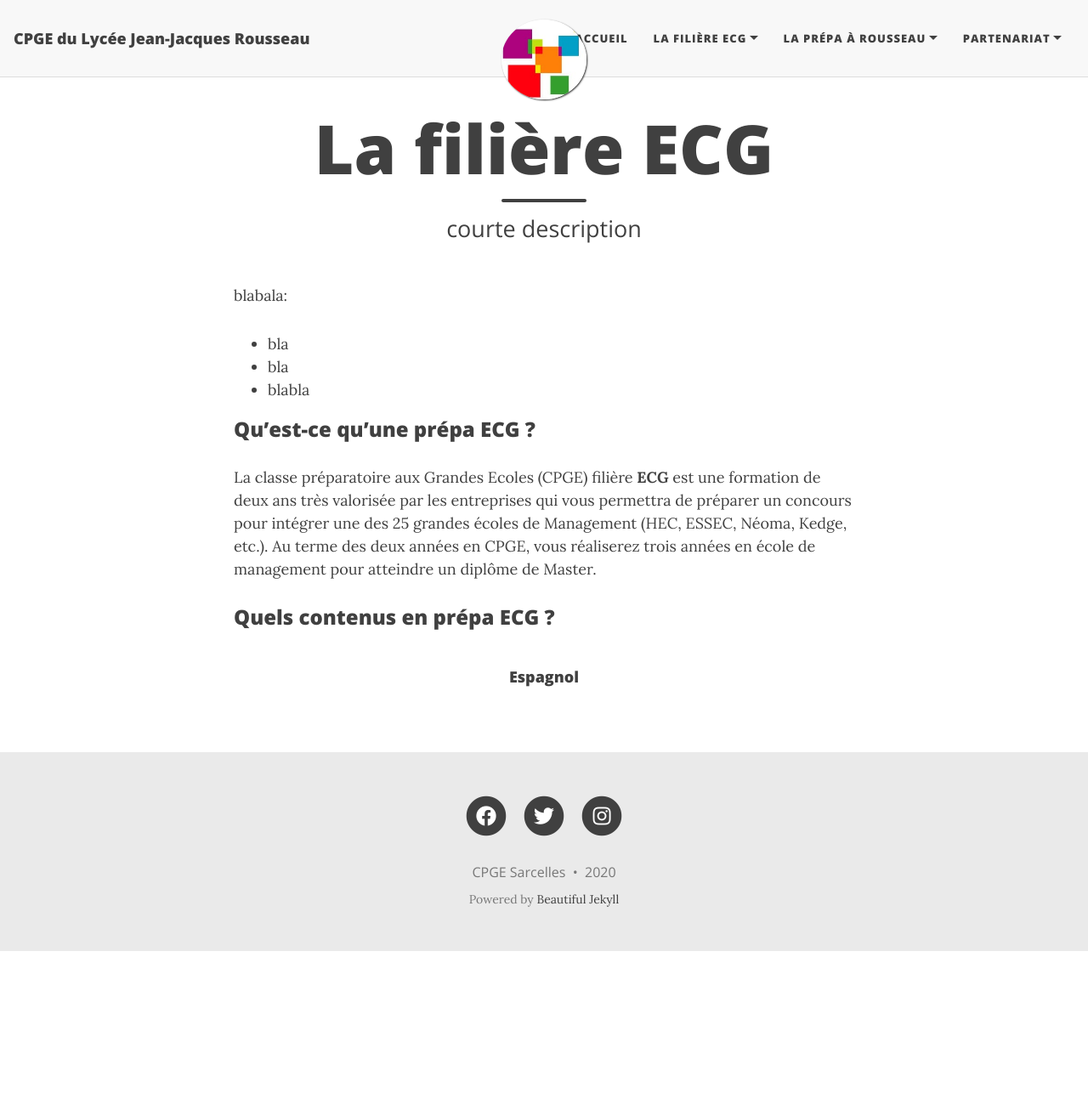
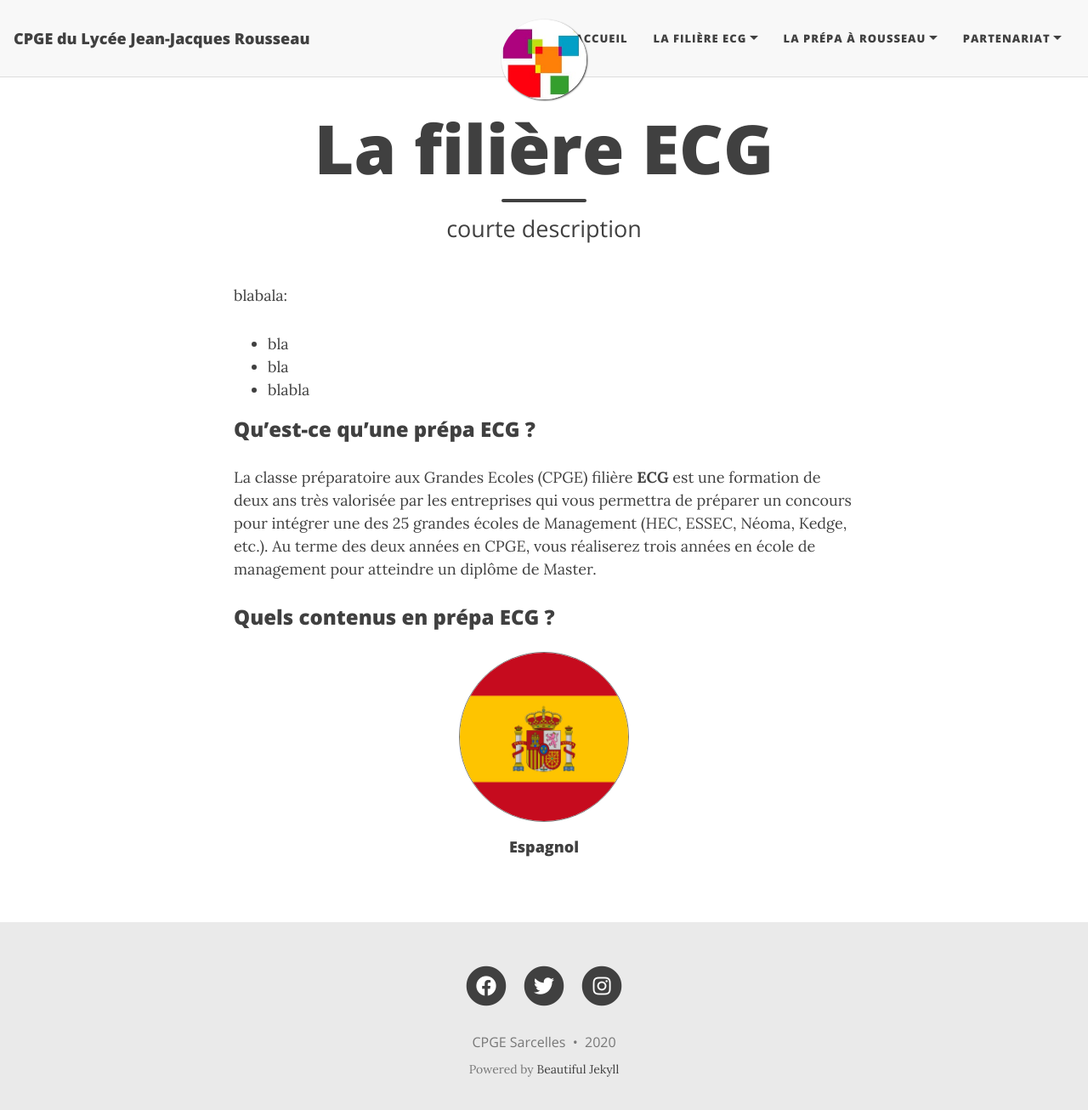
Before and after one commit to cpgesarcelles/cpgesarcelles.github.io, a Jekyll site: the page built from filiere.md, in a window 1280 px wide and 1319 px high. Shown: the top 1306 px of the window at 85% size. Built offline with Jekyll 4.4.1, drawn with Linux system fonts in a browser that asks for light colours; nearby versions of some CDN libraries.

Commit message:
Update filiere.md

```diff
--- a/filiere.md
+++ b/filiere.md
@@ -4,6 +4,7 @@ title: La filière ECG
 subtitle: courte description
 contenu:
   - name: Espagnol
+    img: /assets/img/logo_espagnol.JPG
 ---
 
 blabala:
```
